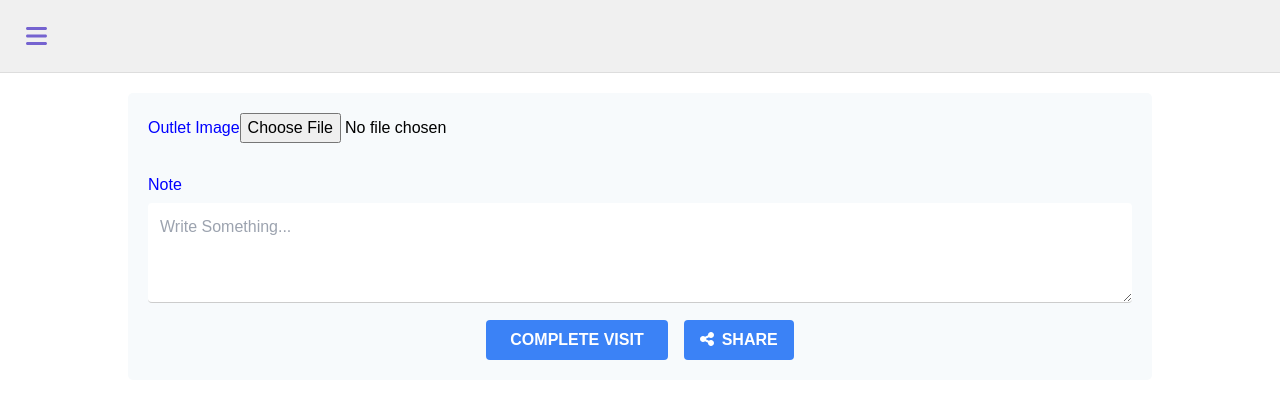
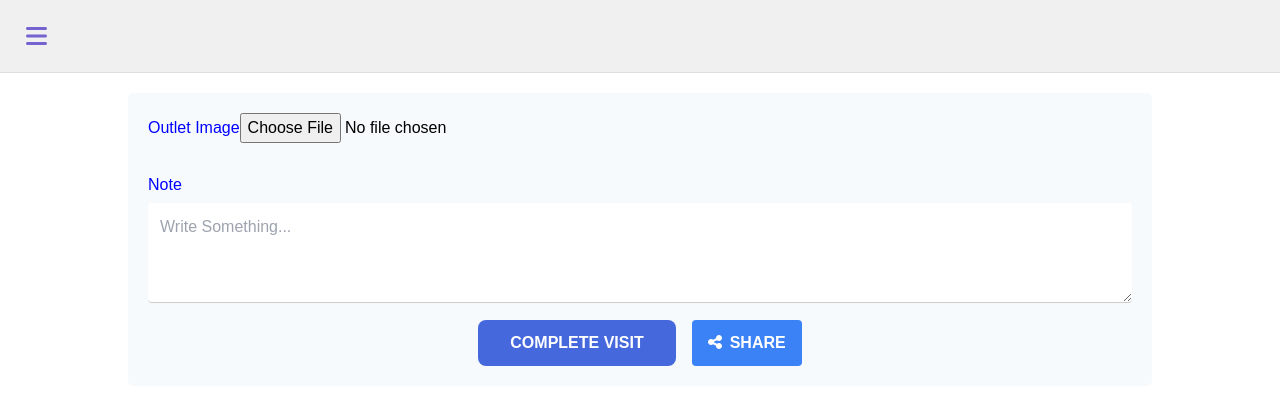
Before and after one commit to Onidamilola/alphageek, a React (Create React App) app: page /storevisit in a window 1280 px wide. Shown: the top 404 px of the page. Built offline with nearby package versions, Linux system fonts and the light colour scheme; no server answers.

Commit message:
worked on the schedule button

```diff
--- /dev/null
+++ b/src/components/Completevisitbutton.jsx
@@ -0,0 +1,44 @@
+import React from 'react';
+
+const CompleteVisitButton = () => {
+
+
+  const buttonStyle = {
+    backgroundColor: '#4568dc',
+    color: 'white',
+    fontWeight: 'bold',
+    padding: '0.7em 2em',
+    borderRadius: '0.5rem',
+    cursor: 'pointer',
+    transition: 'background-color 0.3s',
+    border: 'none',
+    outline: 'none',
+    position: 'relative', // Ensure position is relative for loading text
+  };
+
+  const hoverStyle = {
+    backgroundColor: '#b06ab3',
+  };
+
+  const loadingTextStyle = {
+    position: 'absolute',
+    top: '50%',
+    left: '50%',
+    transform: 'translate(-50%, -50%)',
+  };
+
+
+
+  return (
+    <button
+      type="submit"
+      style={buttonStyle}
+      className="hover:bg-blue-700"
+      onMouseEnter={(e) => e.target.style.backgroundColor = "#b06ab3"}
+      onMouseLeave={(e) => e.target.style.backgroundColor = "#4568dc"}
+    >
+      COMPLETE VISIT
+    </button>
+  );
+};
+export default CompleteVisitButton;
--- a/src/components/modal/schedulemodal.jsx
+++ b/src/components/modal/schedulemodal.jsx
@@ -7,6 +7,7 @@ import 'react-toastify/dist/ReactToastify.css';
 const ScheduleModal = ({ visitSchedules }) => {
   const [visited, setVisited] = useState(false); // State to track if store visit is completed for each schedule
   const [outletInfo, setOutletInfo] = useState(' ');
+  const [loading, setLoading] = useState(false);
   const Navigate = useNavigate();
 
   useEffect(() => {
@@ -29,7 +30,10 @@ const ScheduleModal = ({ visitSchedules }) => {
     }
   }, [visitSchedules]);
 
-  const handleClick = (schedule) => {
+  const handleClick = async (schedule) => {
+    try {
+      setLoading(true); // Set loading state to true
+
       // Save updated visited status to sessionStorage
       sessionStorage.setItem('visitSchedules', JSON.stringify(visitSchedules));
 
@@ -39,16 +43,14 @@ const ScheduleModal = ({ visitSchedules }) => {
 
       // Navigate to storevisit with schedule_id
       Navigate("/storevisit", { state: { schedule_id: scheduleId } });
+    } catch (error) {
+      console.error("Error:", error);
+      toast.error("An error occurred. Please try again.");
+    } finally {
+      setLoading(false); // Set loading state back to false after the operation is completed
+    }
   };
 
-  const handleVisitClick = () => {
-    // Navigate to storevisit only if the schedule is visited
-    if (visited) {
-      Navigate("/storevisit");
-    } else {
-      toast.error("Please visit the store first.");
-    }
-  };
 
   return (
     <div className="w-full bg-gray-100 p-6 rounded-t-3xl">
@@ -87,12 +89,13 @@ const ScheduleModal = ({ visitSchedules }) => {
                 color: '#fff',
                 border: 'none',
                 borderRadius: '5px',
-                cursor: 'pointer',
+                cursor: loading ? 'not-allowed' : 'pointer',
+                opacity: loading ? 0.5 : 1,
               }}
               onClick={() => handleClick(visitSchedule)} // Pass the entire schedule object
-
+              disabled={loading} // Disable the button during loading
             >
-              {visited ? 'Visited' : 'Visit'}
+              {loading ? 'Loading...' : visited ? 'Visited' : 'Visit'}
             </button>
           </div>
         </div>
--- a/src/components/storevisit.jsx
+++ b/src/components/storevisit.jsx
@@ -5,6 +5,8 @@ import Sidebar1 from '../components/sidebar1';
 import { FontAwesomeIcon } from '@fortawesome/react-fontawesome';
 import { faShareNodes } from '@fortawesome/free-solid-svg-icons';
 import { useNavigate } from 'react-router-dom';
+import { toast } from 'react-toastify';
+import CompleteVisitButton from './Completevisitbutton';
 
 const StoreVisit = () => {
   const [imageObject, setImageObject] = useState(null);
@@ -13,6 +15,7 @@ const StoreVisit = () => {
   const [stateId, setStateId] = useState('');
   const [address, setAddress] = useState('');
   const [note, setNote] = useState('');
+  const [loading, setLoading] = useState(false); // State for loading indicator
   const navigate = useNavigate(); // Hook for navigation
 
   useEffect(() => {
@@ -21,13 +24,13 @@ const StoreVisit = () => {
         // Fetch country and state IDs from the same API endpoint
         const response = await axiosInstance.get( PROFILE );
         const data = response.data.data;
-  const reg_info = data.reg_info;
-  const employee = reg_info.employee;
-  console.log(employee)
+        const reg_info = data.reg_info;
+        const employee = reg_info.employee;
+        console.log(employee)
         setCountryId(employee.country_id);
         setStateId(employee.state_id);
         setAddress(employee.address)
-              console.log(employee.country_id, employee.state_id, address);
+        console.log(employee.country_id, employee.state_id, address);
       } catch (error) {
         console.error('Error fetching country and state IDs:', error);
       }
@@ -35,8 +38,6 @@ const StoreVisit = () => {
 
     fetchData();
   }, []);
-
-
 
   const handleImageChange = (event) => {
     const selectedFile = event.target.files[0];
@@ -59,8 +60,18 @@ const StoreVisit = () => {
     setNote(newNote)
   }
 
+
   const handleSubmit = async (event) => {
     event.preventDefault();
+
+    // Check if either notes or image is not filled
+    if (!note.trim() || !imageObject) {
+      // Show error message using toast
+      toast.error('Please fill in both notes and select an image.');
+      return;
+    }
+
+    setLoading(true); // Set loading state to true
 
     // Retrieve visit schedule data from sessionStorage
     const visitSchedules = JSON.parse(sessionStorage.getItem('visitSchedules'));
@@ -73,6 +84,7 @@ const StoreVisit = () => {
 
     if (!selectedSchedule) {
       console.error('Schedule not found for schedule_id:', scheduleId);
+      setLoading(false); // Set loading state back to false
       return;
     }
 
@@ -96,7 +108,8 @@ const StoreVisit = () => {
     formData.append('region_id', selectedSchedule.region_id);
     formData.append('location_id', address);
     formData.append('notes', note);
-  console.log(note);
+    console.log(note);
+
     // Make a POST request using Axios
     try {
       const response = await axiosInstance.post(VISIT_DATA, formData, {
@@ -111,6 +124,8 @@ const StoreVisit = () => {
     } catch (error) {
       console.error('Error:', error);
       // Handle error response
+    } finally {
+      setLoading(false); // Set loading state back to false after request completes
     }
   };
 
@@ -142,14 +157,13 @@ const StoreVisit = () => {
               name="note"
               placeholder="Write Something..."
               onChange={handleNote}
+              required
               style={{ height: '100px', marginBottom: '10px' }}
             />
           </div>
 
           <div className="flex justify-center gap-4">
-            <button type="submit" className="bg-blue-500 hover:bg-blue-700 text-white font-bold py-2 px-6 rounded">
-              COMPLETE VISIT
-            </button>
+          <CompleteVisitButton loading={loading} />
             <button className="bg-blue-500 hover:bg-blue-700 text-white font-bold py-2 px-4 rounded">
               <FontAwesomeIcon icon={faShareNodes} className="mr-2" />
               SHARE
--- a/src/pages/home/Home.jsx
+++ b/src/pages/home/Home.jsx
@@ -113,7 +113,7 @@ console.log("helo");
         </div>
         <div className='flex justify-between items-center my-8'>
           <div>
-            <p>Hello, {firstName || 'Yakubu odili ojo'}</p>
+            <p>Hello, {firstName || 'loading....'}</p>
             <p>Win at work today!</p>
           </div>
 
```
Lines whose indentation alone changed are shown as unchanged.
